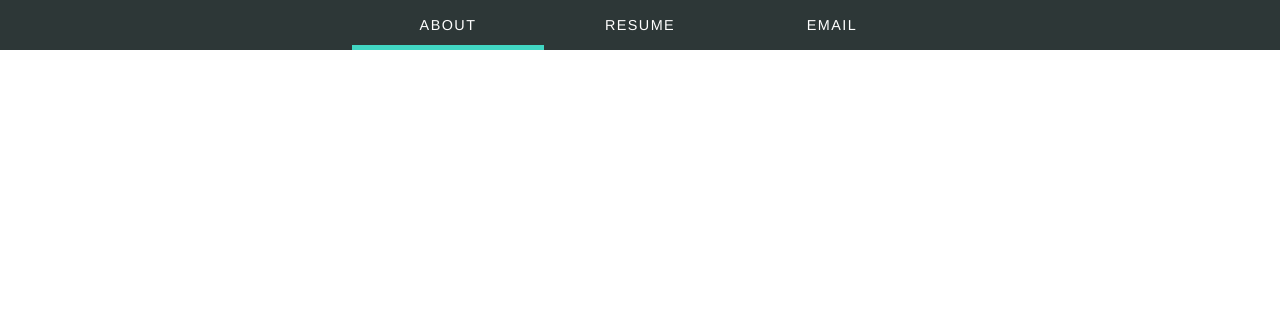
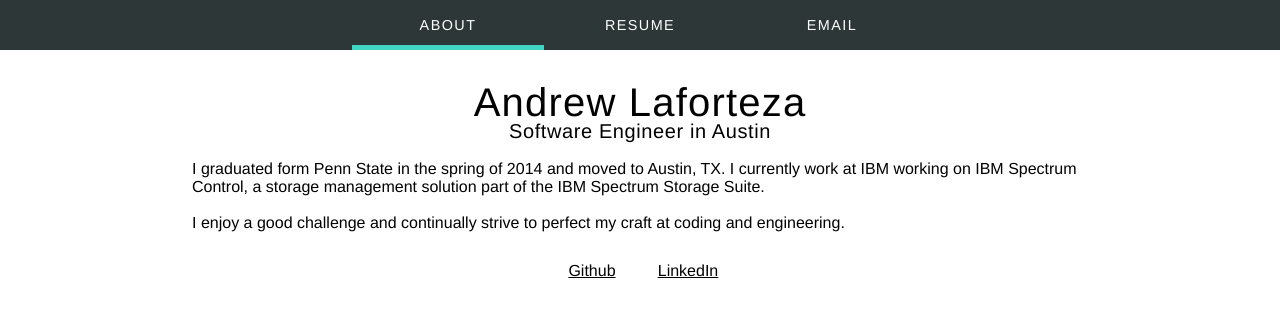
Before and after one commit to andrewlaforteza/andrewlaforteza.github.io, a website: page index.html in a window 1280 px wide. Drawn offline with Linux system fonts and the light colour scheme.

Commit message:
updates to about section for now

```diff
--- a/index.html
+++ b/index.html
@@ -3,7 +3,7 @@
 <head lang="en">
    <meta charset="UTF-8">
    <link rel="stylesheet" type="text/css" href="css/main.css" />
-   <title> Andrew J. Laforteza </title>
+   <title> Andrew Laforteza </title>
 </head>
 <body>
    <header>
@@ -15,7 +15,22 @@
          </ul>
       </nav>
    </header>
-   <main>
-   </main>
+   <section class="about">
+      <h1> Andrew Laforteza </h1>
+      <h2> Software Engineer in Austin </h2>
+      <p>
+         I graduated form Penn State in the spring of 2014 and moved to Austin, TX. I currently work at IBM working on IBM Spectrum Control, a storage management solution part of the IBM Spectrum Storage Suite.
+      </p>
+      <br/>
+      <p>
+         I enjoy a good challenge and continually strive to perfect my craft at coding and engineering.
+      </p>
+   </section>
+   <section class="sub-nav">
+      <ul>
+         <li><a href="https://github.com/andrewlaforteza"> Github </a></li>
+         <li><a href="https://www.linkedin.com/in/andrewlaforteza"> LinkedIn </a></li>
+      </ul>
+   </section>
 </body>
 </html>
--- a/scss/main.scss
+++ b/scss/main.scss
@@ -50,6 +50,56 @@ body {
             border-bottom: 5px solid #C8D2D2;
         }
     }
+}
 
+.about {
+    display: flex;
+    flex-direction: column;
+    align-items: center;
 
+    > * {
+        width: 70%;
+    }
+
+    h1 {
+        text-align: center;
+        height: 40px;
+        font-size: 40px;
+        font-weight: 400;
+        letter-spacing: 0.03em;
+        padding-top: 30px;
+    }
+
+    h2 {
+        text-align: center;
+        height: 20px;
+        font-size: 20px;
+        font-weight: 300;
+        letter-spacing: 0.03em;
+        padding-bottom: 20px;
+    }
+
+    p {
+        font-weight: 300;
+    }
 }
+
+.sub-nav {
+    padding-top: 30px;
+
+    ul {
+        display: flex;
+        justify-content: center;
+        list-style-type: none;
+    }
+
+    li {
+        min-width: 6em;
+        font-size: 1em;
+        text-align: center;
+    }
+
+    a {
+        color: #000;
+    }
+}
```
Also changed, not shown: css/main.css.
